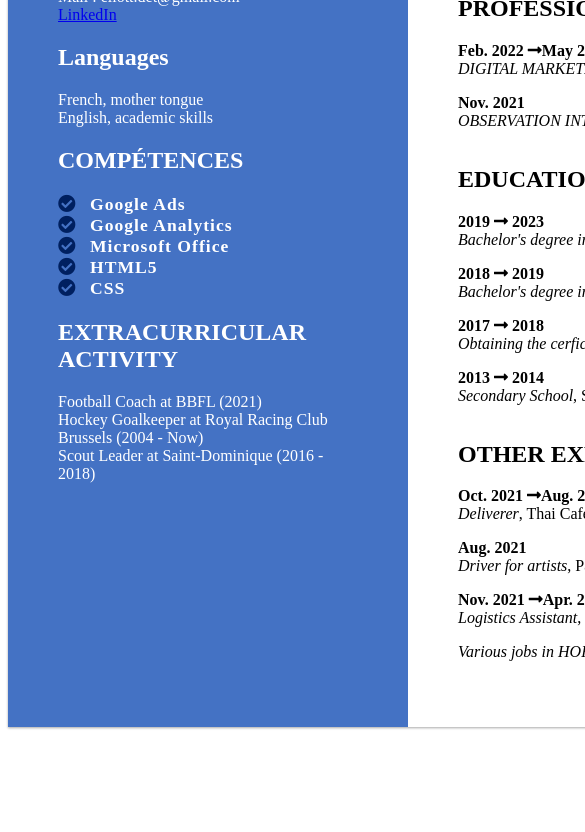
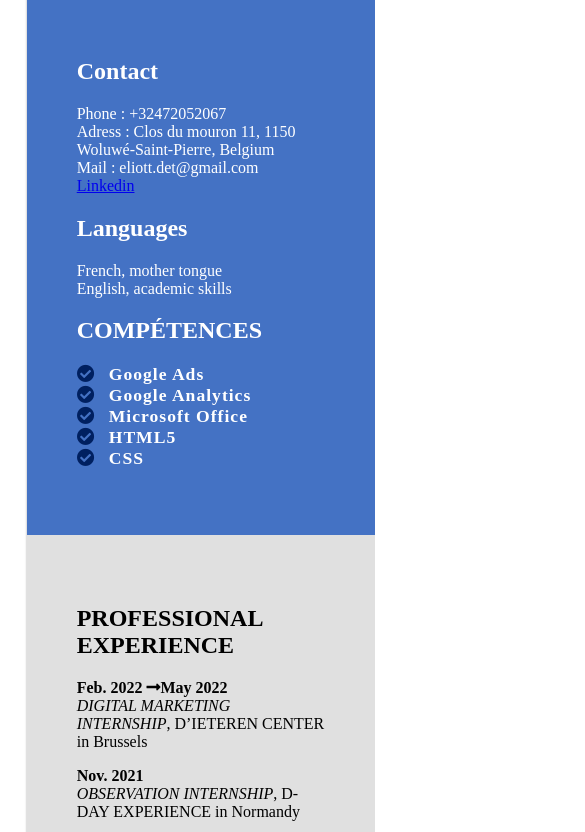
Before and after one commit to Eliott27/curriculum-vitae, a plain HTML site: page index.html in a window 390 px wide. Shown: the part 425-1257 px from the top of the page, 585 px wide, since content can reach past the window. Drawn offline with Linux system fonts and the light colour scheme.

Commit message:
reponsive

```diff
--- a/index.html
+++ b/index.html
@@ -12,6 +12,9 @@
     <section class="cv-container">
         <section class="left-column">
             <img class="portait" src="https://media.licdn.com/dms/image/C4D03AQGvNLrFJtUfdQ/profile-displayphoto-shrink_800_800/0/1644334340967?e=1701302400&v=beta&t=lCyzeaz3XbiHRYUPfLl5cHOfSHCIDvY4SQxjwZpSVYc" />
+            <section class="header">
+                <h1>Eliott <span class="text-blue text-uppercase">De Trez</span></h1>
+            </section>
             <section class="section">
                 <h2>Contact</h2>
                 <p>
@@ -21,7 +24,7 @@
                     <br>
                     Mail : eliott.det@gmail.com
                     <br>
-                    <a href="https://www.linkedin.com/in/eliott- de-trez-4810a720a/">LinkedIn</a>
+                    <a href="https://www.linkedin.com/in/eliott-de-trez-4810a720a">Linkedin</a>
                 </p>
             </section>
             <section class="section">
@@ -42,21 +45,8 @@
                     <li><i class="icon fas fa-check-circle text-darkblue"></i> <strong>CSS</strong></li>
                 </ul>
             </section>
-            <section class="section">
-                <h2>EXTRACURRICULAR ACTIVITY</h2>
-                <p>
-                    Football Coach at BBFL (2021)
-                    <br>
-                    Hockey Goalkeeper at Royal Racing Club Brussels (2004 - Now)
-                    <br>
-                    Scout Leader at Saint-Dominique (2016 - 2018)
-                </p>
-            </section>
         </section>
         <section class="right-column">
-            <section class="header">
-                <h1>Eliott <span class="text-blue text-uppercase">De Trez</span></h1>
-            </section>
             <section class="experience">
                 <h2>PROFESSIONAL EXPERIENCE</h2>
                 <p>
@@ -114,6 +104,16 @@
                     <em>Various jobs in HORECA</em>, L'Harmony, L'enfant terrible, Thai Café.
                 </p>
             </section>
+            <section class="section">
+                <h2>EXTRACURRICULAR ACTIVITY</h2>
+                <p>
+                    Football Coach at BBFL (2021)
+                    <br>
+                    Hockey Goalkeeper at Royal Racing Club Brussels (2004 - Now)
+                    <br>
+                    Scout Leader at Saint-Dominique (2016 - 2018)
+                </p>
+            </section>
         </section>
     </section>
 
--- a/style.css
+++ b/style.css
@@ -1,17 +1,18 @@
-.cv-container{
+.cv-container {
     display: grid;
     grid-template-columns: 1fr 1fr 1fr;
     grid-template-areas: "left-column right-column right-column";
-    width: 1200px;
+    width: 100%;
     margin: 100px auto;
     box-shadow: 0 1px 3px rgba(0,0,0,0.12), 0 1px 2px rgba(0,0,0,0.24);
-  }
+}
 
 .left-column{
     grid-area: left-column;
     padding: 50px;
     background-color: #4472C4;
     color: white;
+    max-width: 90%;
 }
 
 .right-column{
@@ -24,20 +25,20 @@
         "experience"
         "education"
         "othereducation";
+    max-width: 90%;
+    background-color: rgb(224, 224, 224);
 }
 
 .header {
     grid-area: header;
-    padding: 50px;
-    background-color: #F2F2F2;
     display: flex;
     flex-direction: column;
     justify-content: center;
-    font-size: 50px;
+    font-size: 40px;
 }
 
 .text-blue {
-    color: #4472C4;
+    color: #002060;
 }
 
 .text-darkblue {
@@ -57,17 +58,44 @@
     max-width: 150px;
     margin: auto;
     display: block;
-    margin-bottom: 50px;
 }
 
 .skills {
     list-style-type: none;
     padding: 0;
     font-size: 1.1rem;
-    letter-spacing: 1px; /* Espace les lettres entre elles de 1px */
+    letter-spacing: 1px;
     margin: 0 0 1rem;
+}
+
+strong em {
+    font-size: 20px;
 }
 
 .experience-list {
     list-style-type: circle;
 }
+
+
+@media (max-width: 480px) {
+    .cv-container {
+        grid-template-columns: 1fr;
+        grid-template-areas:
+            "header"
+            "left-column"
+            "right-column";
+        max-width: 90%;
+    }
+
+}
+
+@media (max-width: 768px) {
+    .cv-container {
+        grid-template-columns: 1fr;
+        grid-template-areas:
+            "header"
+            "left-column"
+            "right-column";
+        max-width: 90%;
+    }
+}
```
